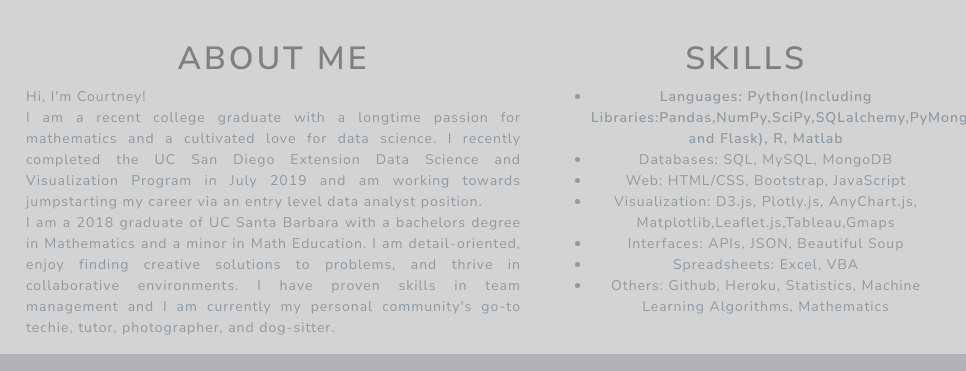
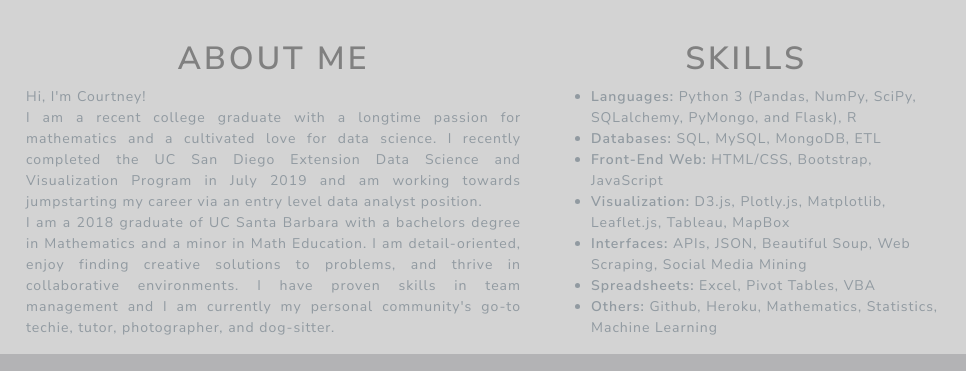
Before and after one commit to cgainor/cgainor.github.io, a plain HTML site: page index.html in a window 1280 px wide. Shown: the part 581-952 px from the top of the page, 314-1280 px from the left. Drawn offline with nearby package versions, Linux system fonts and the light colour scheme.

Commit message:
updating work

```diff
--- a/index.html
+++ b/index.html
@@ -94,17 +94,17 @@
                     community's go-to techie, tutor, photographer, and dog-sitter.</p>
             </div>
             <!-- Skills Set -->
-            <div class="col-md-8 col-lg-4">
+            <div class="col-md-12 col-lg-4">
                 <h1 style="text-align: center; color:gray">Skills</h1>
-                <ul>
-                    <li style="font-weight: bold">Languages: Python(Including Libraries:Pandas,NumPy,SciPy,SQLalchemy,PyMongo and Flask),
-                        R, Matlab</li>
-                    <li><b>Databases:</b> SQL, MySQL, MongoDB</li>
-                    <li><b>Web:</b> HTML/CSS, Bootstrap, JavaScript</li>
-                    <li><b>Visualization:</b> D3.js, Plotly.js, AnyChart.js, Matplotlib,Leaflet.js,Tableau,Gmaps</li>
-                    <li><b>Interfaces:</b> APIs, JSON, Beautiful Soup</li>
-                    <li><b>Spreadsheets:</b> Excel, VBA</li>
-                    <li><b>Others:</b> Github, Heroku, Statistics, Machine Learning Algorithms, Mathematics</li>
+                <ul style="text-align: left">
+                    <li><strong>Languages:</strong> Python 3 (Pandas, NumPy, SciPy, SQLalchemy, PyMongo, and Flask), R
+                    </li>
+                    <li><strong>Databases:</strong> SQL, MySQL, MongoDB, ETL</li>
+                    <li><strong>Front-End Web:</strong> HTML/CSS, Bootstrap, JavaScript</li>
+                    <li><strong>Visualization:</strong> D3.js, Plotly.js, Matplotlib, Leaflet.js, Tableau, MapBox</li>
+                    <li><strong>Interfaces:</strong> APIs, JSON, Beautiful Soup, Web Scraping, Social Media Mining</li>
+                    <li><strong>Spreadsheets:</strong> Excel, Pivot Tables, VBA</li>
+                    <li><strong>Others:</strong> Github, Heroku, Mathematics, Statistics, Machine Learning</li>
                 </ul>
             </div>
         </div>
@@ -115,34 +115,33 @@
     <div class="container-fluid"
         style="background-color: rgb(148, 148, 151,.5);text-align: center;padding-top: 20px;padding-bottom: 0px">
         <div class="row justify-content-around" style="border-spacing: 0px;vertical-align: middle;">
-            <div class="col-lg-3">
+            <div class="col-lg-3 col-md-3">
                 <h1 style="text-align: center; color:gray">Contact Me</h1>
             </div>
             <!-- Location -->
-            <div class="col-lg-3">
+            <div class="col-lg-3 col-md-4">
                 <p><i class='fas fa-map-marker-alt'
                         style='font-size:24px; padding-right: 8px;vertical-align: middle;'></i>San Diego, CA / Orange
                     County, CA</p>
             </div>
             <!-- Github -->
-            <div class="col-lg-2">
+            <div class="col-lg-2 col-md-2">
                 <a href="https://github.com/cgainor" target="_blank" style="color: #919aa1"><i
                         class='fab fa-github-square'
                         style='font-size:24px;padding-right: 8px;vertical-align: middle;'></i>GitHub</a>
             </div>
             <!-- LinkedIn -->
-            <div class="col-lg-2">
+            <div class="col-lg-2 col-md-2">
                 <a href="https://www.linkedin.com/in/courtney-gainor" target="_blank" style="color: #919aa1"><i
                         class='fab fa-linkedin'
                         style='font-size:24px;padding-right: 8px;vertical-align: middle;'></i>LinkedIn</a>
             </div>
             <!-- Email -->
-            <div class="col-lg-2">
+            <div class="col-lg-2 col-md-2">
                 <a href="mailto:ccgainor@gmail.com" target="_blank" style="color: #919aa1"><i
                         class='fas fa-envelope-square'
                         style='font-size:24px;padding-right: 8px;vertical-align: middle;'></i>ccgainor@gmail.com</a>
             </div>
-
         </div>
     </div>
     <!-- End of Contact Information Section -->
--- a/static/style.css
+++ b/static/style.css
@@ -177,4 +177,9 @@ img {
     width: auto;
     border-radius: 4px;
     padding-bottom: 30px
-  }
+}
+
+/* Bold text */
+strong {
+    font-weight:bold;
+}
```
Also changed, not shown: 1 other file.
